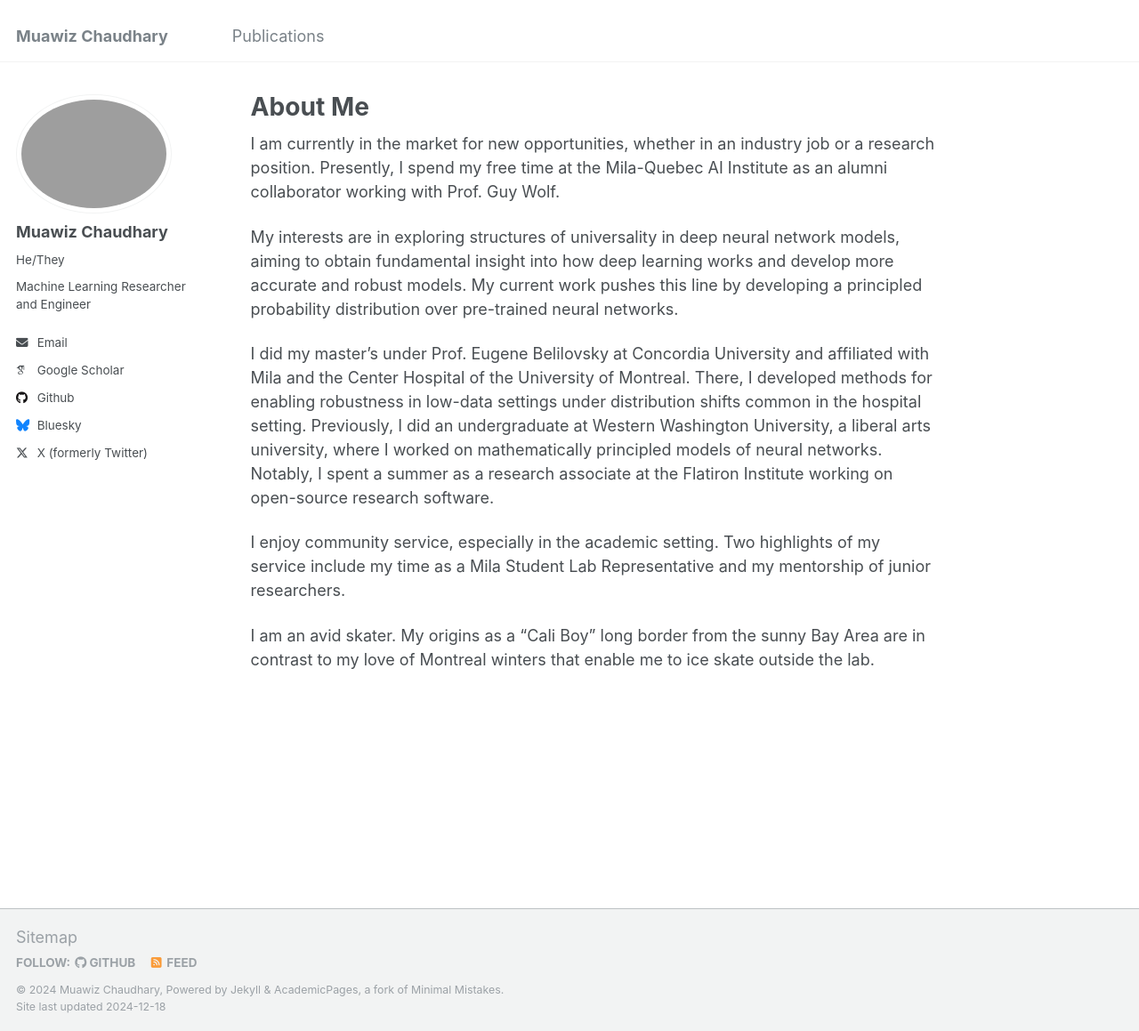
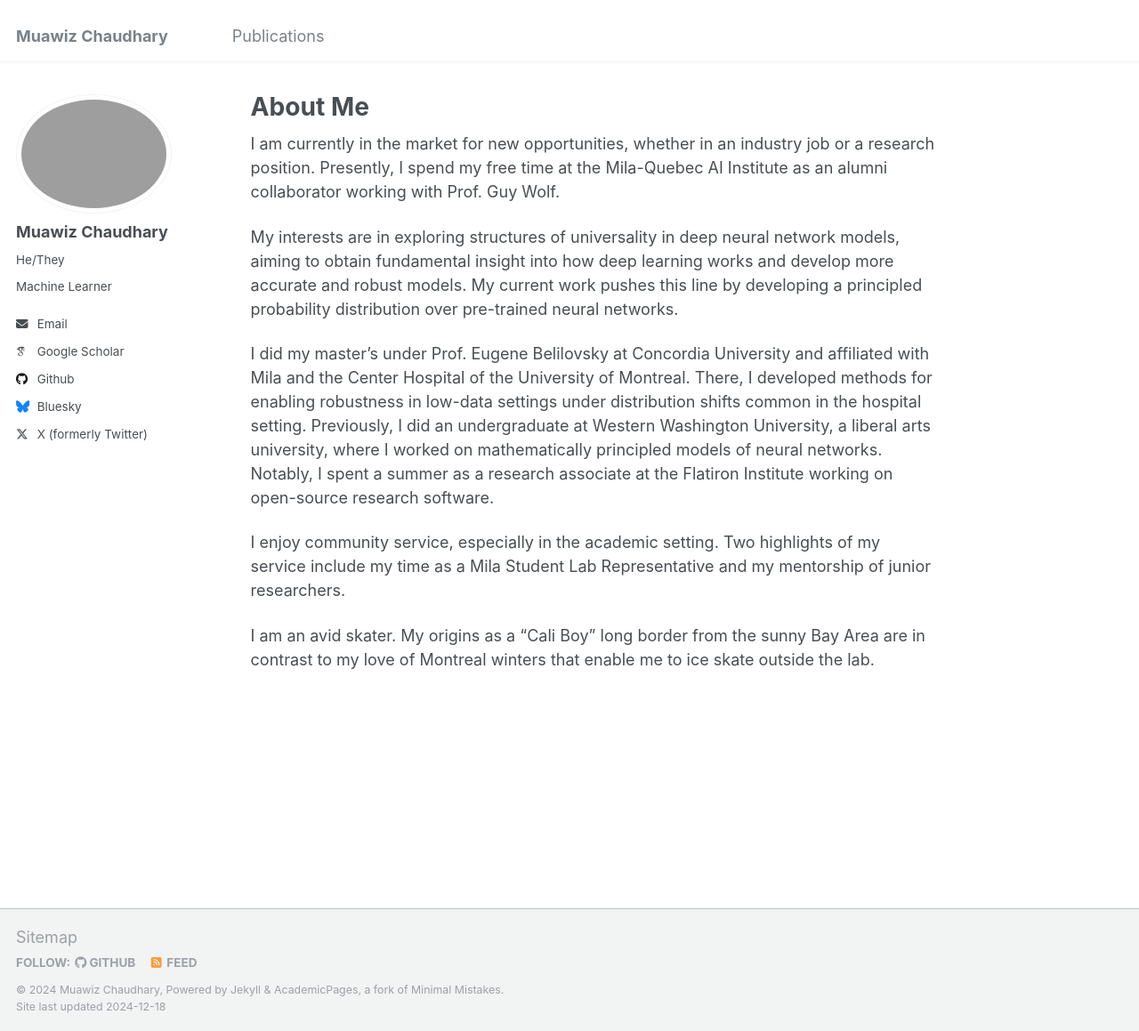
Before and after one commit to MuawizChaudhary/MuawizChaudhary.github.io, a Jekyll site: the page built from _pages/about.md, in a window 1280 px wide and 1159 px high. Shown: the whole window at 89% size. Built offline with Jekyll 4.4.1, drawn with Linux system fonts in a browser that asks for light colours; some web fonts are replaced.

Commit message:
Update _config.yml

```diff
--- a/_config.yml
+++ b/_config.yml
@@ -24,7 +24,7 @@ author:
   avatar           : "img_20221106_014222_cropped.png"
   name             : "Muawiz Chaudhary"
   pronouns         : "He/They" # example: "she/her"
-  bio              : "Machine Learning Researcher and Engineer"
+  bio              : "Machine Learner"
   location         : #"Earth"
   employer         : #""
   uri              : # URL
```
